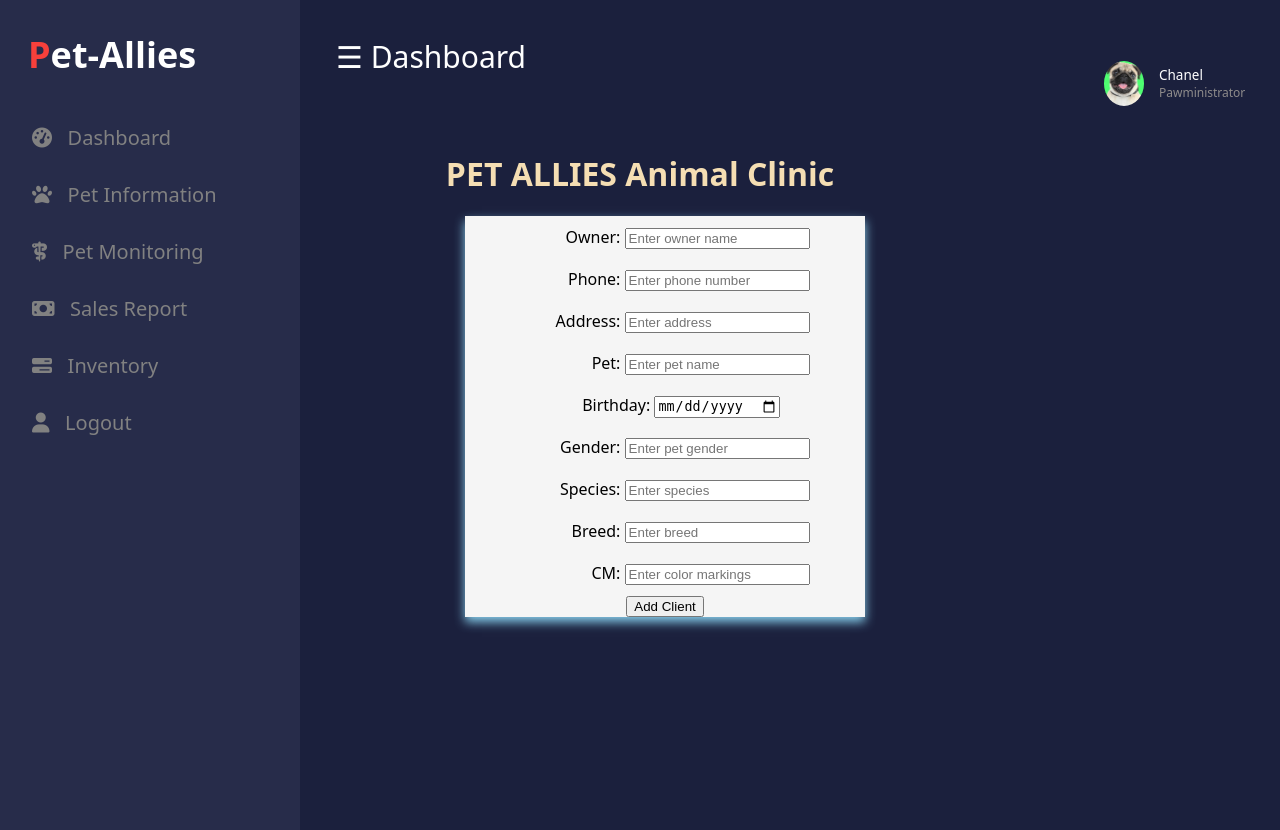
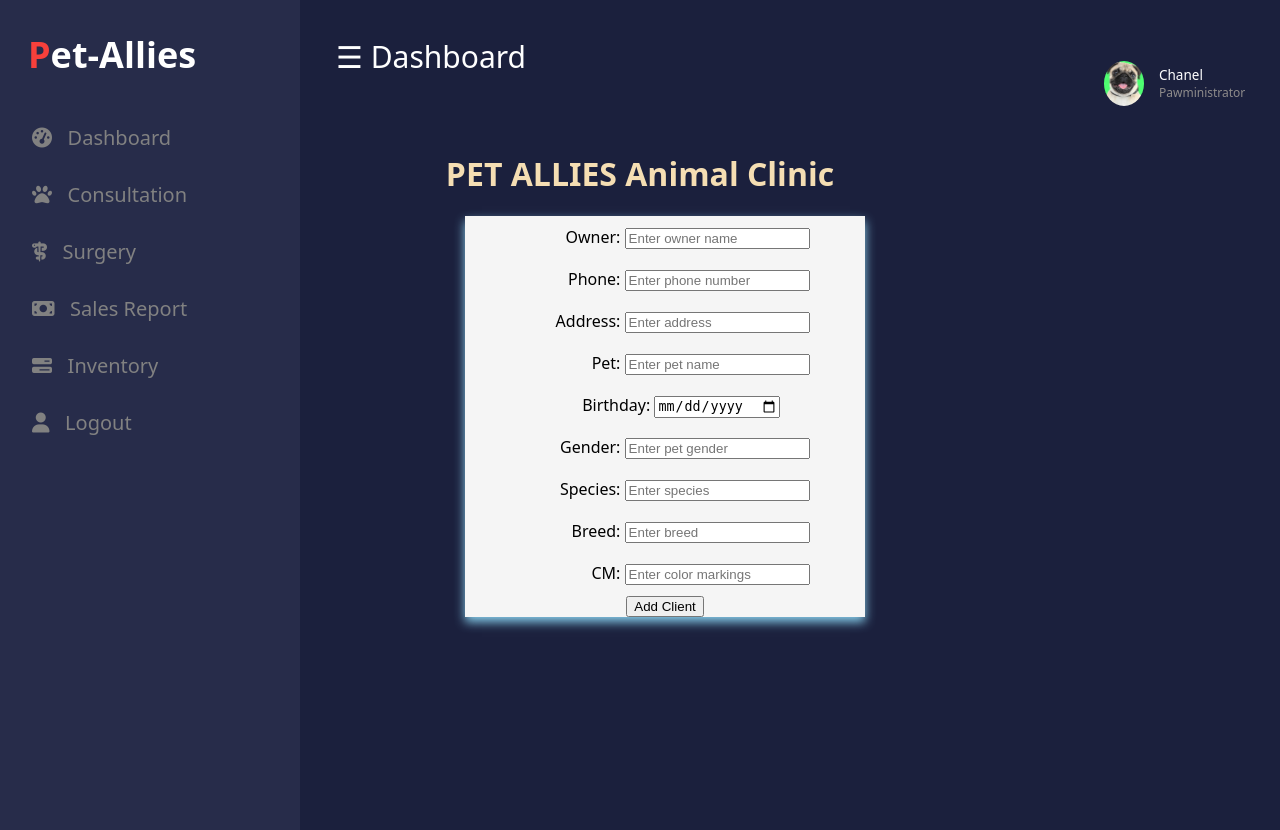
Before and after one commit to MarkySL/CapstoneDevelopment, a PHP site: page /PetInformation/petinfo.php in a window 1280 px wide. Run offline with PHP 8.4, Linux system fonts and the light colour scheme; some libraries are stand-ins or nearby versions.

Commit message:
For Edit

```diff
--- a/PetAllies/PetInformation/petinfo.php
+++ b/PetAllies/Consultation/petinfo.php
@@ -70,8 +70,8 @@
   <div id="mySidenav" class="sidenav">
     <p class="logo"><span>P</span>et-Allies</p>
     <a href="../Content/admin.php" class="icon-a"><i class="fa fa-dashboard icons"></i> &nbsp;&nbsp;Dashboard</a>
-    <a href="../PetInformation/petinfodisplay.php"class="icon-a"><i class="fa-solid fa-paw icons"></i> &nbsp;&nbsp;Pet Information</a>
-    <a href="../PetMonitoring/monitoring.php"class="icon-a"><i class="fa-solid fa-staff-snake icons"></i> &nbsp;&nbsp;Pet Monitoring</a>
+    <a href="../Consultation/petinfodisplay.php"class="icon-a"><i class="fa-solid fa-paw icons"></i> &nbsp;&nbsp;Consultation</a>
+    <a href="../Surgery/surgery.php"class="icon-a"><i class="fa-solid fa-staff-snake icons"></i> &nbsp;&nbsp;Surgery</a>
     <a href="../SalesRep/monthlySR.php"class="icon-a"><i class="fa-solid fa-money-bill icons"></i> &nbsp;&nbsp;Sales Report</a>
     <a href="../Inventory/inventory.php"class="icon-a"><i class="fa fa-tasks icons"></i> &nbsp;&nbsp;Inventory</a>
     <a href="../Login/logout.php" class="icon-a"><i class="fa fa-user icons"></i> &nbsp;&nbsp;Logout</a>
--- a/PetAllies/PetInformation/petinfodisplay.php
+++ b/PetAllies/Consultation/petinfodisplay.php
@@ -54,8 +54,8 @@ if (!isset($_SESSION['username'])) {
     <div id="mySidenav" class="sidenav">
         <p class="logo"><span>P</span>et-Allies</p>
         <a href="../Content/admin.php" class="icon-a"><i class="fa fa-dashboard icons"></i> &nbsp;&nbsp;Dashboard</a>
-        <a href="petinfodisplay.php"class="icon-a"><i class="fa-solid fa-paw icons"></i> &nbsp;&nbsp;Pet Information</a>
-        <a href="../PetMonitoring/monitoring.php"class="icon-a"><i class="fa-solid fa-staff-snake icons"></i> &nbsp;&nbsp;Pet Monitoring</a>
+        <a href="petinfodisplay.php"class="icon-a"><i class="fa-solid fa-paw icons"></i> &nbsp;&nbsp;Consultation</a>
+        <a href="../Surgery/surgery.php"class="icon-a"><i class="fa-solid fa-staff-snake icons"></i> &nbsp;&nbsp;Surgery</a>
         <a href="../SalesRep/monthlySR.php"class="icon-a"><i class="fa-solid fa-money-bill icons"></i> &nbsp;&nbsp;Sales Report</a>
         <a href="../Inventory/inventory.php"class="icon-a"><i class="fa fa-tasks icons"></i> &nbsp;&nbsp;Inventory</a>
         <a href="../Login/logout.php" class="icon-a"><i class="fa fa-user icons"></i> &nbsp;&nbsp;Logout</a>
--- a/PetAllies/PetInformation/update.php
+++ b/PetAllies/Consultation/update.php
@@ -76,8 +76,8 @@ if (isset($_POST['add_client'])) {
     <div id="mySidenav" class="sidenav">
         <p class="logo"><span>P</span>et-Allies</p>
         <a href="../Content/admin.php" class="icon-a"><i class="fa fa-dashboard icons"></i> &nbsp;&nbsp;Dashboard</a>
-        <a href="petinfodisplay.php" class="icon-a"><i class="fa-solid fa-paw icons"></i> &nbsp;&nbsp;Pet Information</a>
-        <a href="../PetMonitoring/monitoring.php" class="icon-a"><i class="fa-solid fa-staff-snake icons"></i> &nbsp;&nbsp;Pet Monitoring</a>
+        <a href="petinfodisplay.php" class="icon-a"><i class="fa-solid fa-paw icons"></i> &nbsp;&nbsp;Consultation</a>
+        <a href="../Surgery/surgery.php"class="icon-a"><i class="fa-solid fa-staff-snake icons"></i> &nbsp;&nbsp;Surgery</a>
         <a href="../SalesRep/monthlySR.php" class="icon-a"><i class="fa-solid fa-money-bill icons"></i> &nbsp;&nbsp;Sales Report</a>
         <a href="../Inventory/inventory.php" class="icon-a"><i class="fa fa-tasks icons"></i> &nbsp;&nbsp;Inventory</a>
         <a href="../Login/logout.php" class="icon-a"><i class="fa fa-user icons"></i> &nbsp;&nbsp;Logout</a>
--- a/PetAllies/Content/admin.php
+++ b/PetAllies/Content/admin.php
@@ -28,8 +28,8 @@ session_start();
 	  <div id="mySidenav" class="sidenav">
       <p class="logo"><span>P</span>et-Allies</p>
       <a href="admin.php" class="icon-a"><i class="fa fa-dashboard icons"></i> &nbsp;&nbsp;Dashboard</a>
-      <a href="../PetInformation/petinfodisplay.php"class="icon-a"><i class="fa-solid fa-paw icons"></i> &nbsp;&nbsp;Pet Information</a>
-      <a href="../PetMonitoring/monitoring.php"class="icon-a"><i class="fa-solid fa-staff-snake icons"></i> &nbsp;&nbsp;Pet Monitoring</a>
+      <a href="../Consultation/petinfodisplay.php"class="icon-a"><i class="fa-solid fa-paw icons"></i> &nbsp;&nbsp;Consultation</a>
+      <a href="../Surgery/surgery.php"class="icon-a"><i class="fa-solid fa-staff-snake icons"></i> &nbsp;&nbsp;Surgery</a>
       <a href="../SalesRep/monthlySR.php"class="icon-a"><i class="fa-solid fa-money-bill icons"></i> &nbsp;&nbsp;Sales Report</a>
       <a href="../Inventory/inventory.php"class="icon-a"><i class="fa fa-tasks icons"></i> &nbsp;&nbsp;Inventory</a>
       <a href="../Login/logout.php"class="icon-a"><i class="fa fa-user icons"></i> &nbsp;&nbsp;Logout</a>
--- a/PetAllies/Inventory/inventory.php
+++ b/PetAllies/Inventory/inventory.php
@@ -31,8 +31,8 @@ session_start();
 	<div id="mySidenav" class="sidenav">
 	<p class="logo"><span>P</span>et-Allies</p>
   <a href="../Content/admin.php" class="icon-a"><i class="fa fa-dashboard icons"></i> &nbsp;&nbsp;Dashboard</a>
-  <a href="../PetInformation/petinfodisplay.php"class="icon-a"><i class="fa-solid fa-paw icons"></i> &nbsp;&nbsp;Pet Information</a>
-  <a href="../PetMonitoring/monitoring.php"class="icon-a"><i class="fa-solid fa-staff-snake icons"></i> &nbsp;&nbsp;Pet Monitoring</a>
+  <a href="../Consultation/petinfodisplay.php"class="icon-a"><i class="fa-solid fa-paw icons"></i> &nbsp;&nbsp;Consultation</a>
+  <a href="../Surgery/surgery.php"class="icon-a"><i class="fa-solid fa-staff-snake icons"></i> &nbsp;&nbsp;Surgery</a>
   <a href="../SalesRep/monthlySR.php"class="icon-a"><i class="fa-solid fa-money-bill icons"></i> &nbsp;&nbsp;Sales Report</a>
   <a href="inventory.php"class="icon-a"><i class="fa fa-tasks icons"></i> &nbsp;&nbsp;Inventory</a>
   <a href="../Login/logout.php"class="icon-a"><i class="fa fa-user icons"></i> &nbsp;&nbsp;Logout</a>
--- a/PetAllies/SalesRep/monthlySR.php
+++ b/PetAllies/SalesRep/monthlySR.php
@@ -31,8 +31,8 @@ session_start();
 	<div id="mySidenav" class="sidenav">
 	<p class="logo"><span>P</span>et-Allies</p>
   <a href="../Content/admin.php" class="icon-a"><i class="fa fa-dashboard icons"></i> &nbsp;&nbsp;Dashboard</a>
-  <a href="../PetInformation/petinfodisplay.php"class="icon-a"><i class="fa-solid fa-paw icons"></i> &nbsp;&nbsp;Pet Information</a>
-  <a href="../PetMonitoring/monitoring.php"class="icon-a"><i class="fa-solid fa-staff-snake icons"></i> &nbsp;&nbsp;Pet Monitoring</a>
+  <a href="../Consultation/petinfodisplay.php"class="icon-a"><i class="fa-solid fa-paw icons"></i> &nbsp;&nbsp;Consultation</a>
+  <a href="../Surgery/surgery.php"class="icon-a"><i class="fa-solid fa-staff-snake icons"></i> &nbsp;&nbsp;Surgery</a>
   <a href="monthlySR.php"class="icon-a"><i class="fa-solid fa-money-bill icons"></i> &nbsp;&nbsp;Sales Report</a>
   <a href="../Inventory/inventory.php"class="icon-a"><i class="fa fa-tasks icons"></i> &nbsp;&nbsp;Inventory</a>
   <a href="../Login/logout.php"class="icon-a"><i class="fa fa-user icons"></i> &nbsp;&nbsp;Logout</a>
--- a/PetAllies/PetMonitoring/monitoring.php
+++ b/PetAllies/Surgery/surgery.php
@@ -31,8 +31,8 @@ session_start();
 	<div id="mySidenav" class="sidenav">
 	<p class="logo"><span>P</span>et-Allies</p>
   <a href="../Content/admin.php" class="icon-a"><i class="fa fa-dashboard icons"></i> &nbsp;&nbsp;Dashboard</a>
-  <a href="../PetInformation/petinfodisplay.php"class="icon-a"><i class="fa-solid fa-paw icons"></i> &nbsp;&nbsp;Pet Information</a>
-  <a href="monitoring.php"class="icon-a"><i class="fa-solid fa-staff-snake icons"></i> &nbsp;&nbsp;Pet Monitoring</a>
+  <a href="../Consultation/petinfodisplay.php"class="icon-a"><i class="fa-solid fa-paw icons"></i> &nbsp;&nbsp;Consultation</a>
+  <a href="surgery.php"class="icon-a"><i class="fa-solid fa-staff-snake icons"></i> &nbsp;&nbsp;Surgery</a>
   <a href="../SalesRep/monthlySR.php"class="icon-a"><i class="fa-solid fa-money-bill icons"></i> &nbsp;&nbsp;Sales Report</a>
   <a href="../Inventory/inventory.php"class="icon-a"><i class="fa fa-tasks icons"></i> &nbsp;&nbsp;Inventory</a>
   <a href="../Login/logout.php"class="icon-a"><i class="fa fa-user icons"></i> &nbsp;&nbsp;Logout</a>
```
Also changed, not shown: PetAllies/Consultation/delete.php (renamed from PetAllies/PetInformation/delete.php).
